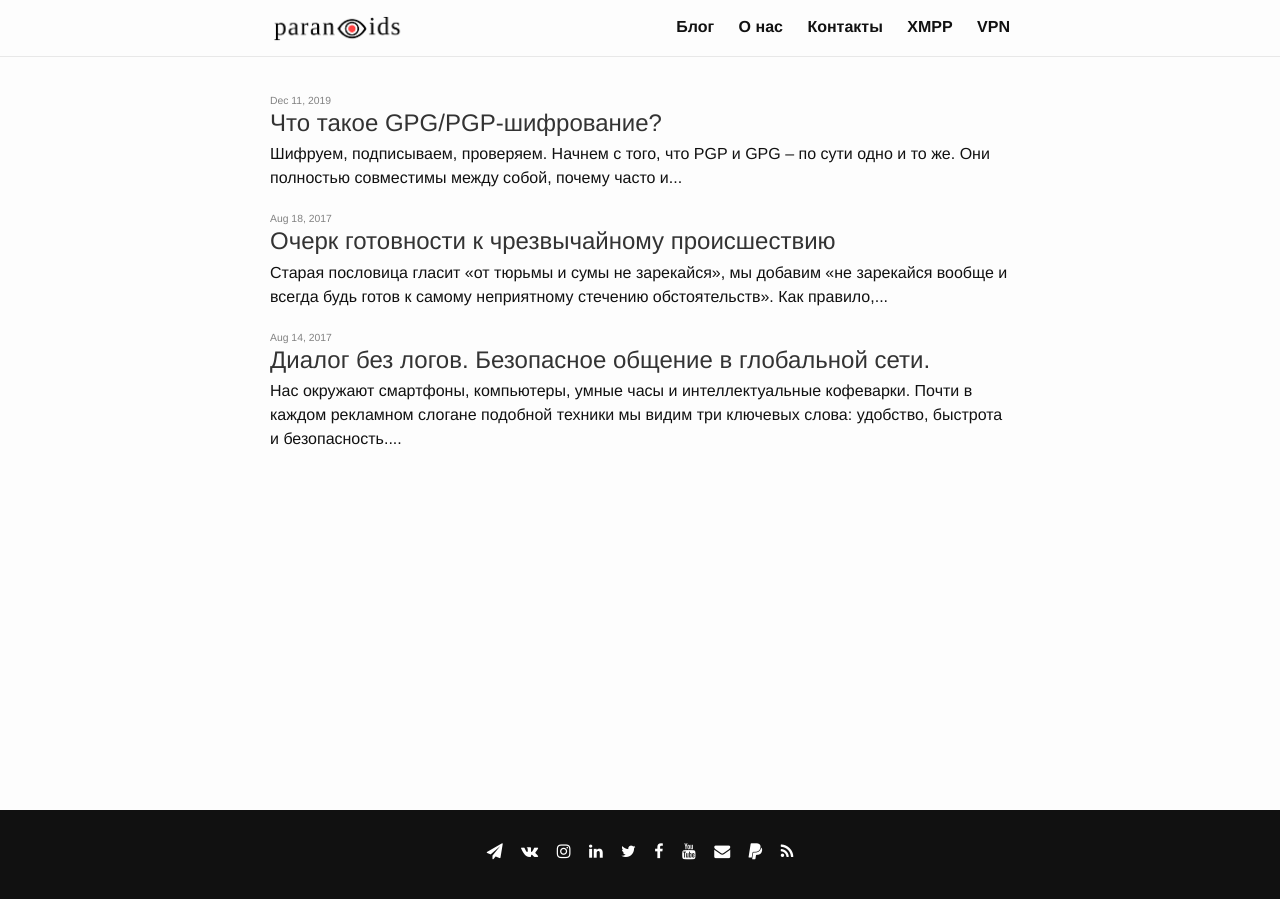
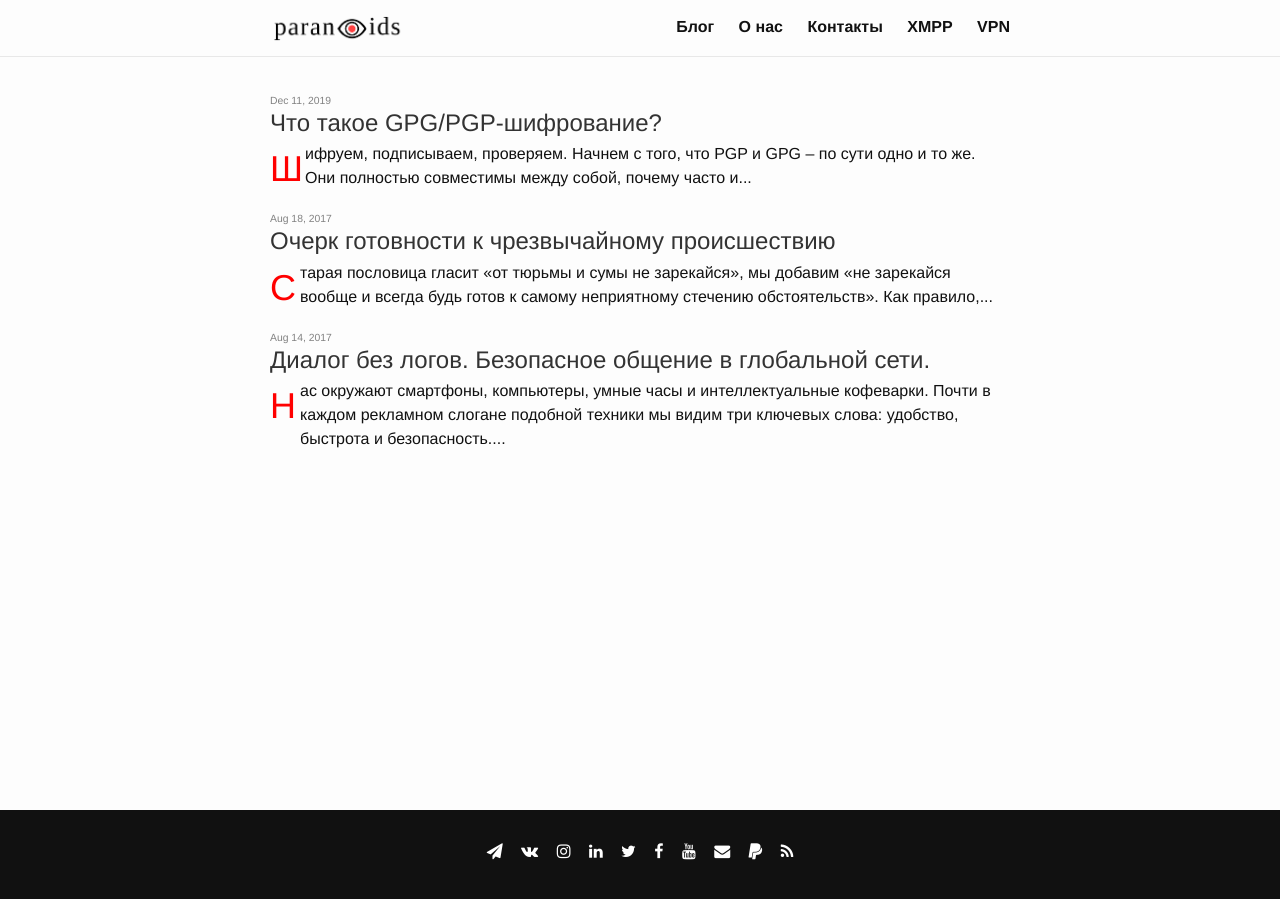
Before and after one commit to 2b7E1n6D0e5R7/2b7E1n6D0e5R7.github.io, a Jekyll site: the page built from index.html, in a window 1280 px wide. Built offline with Jekyll 4.4.1, drawn with Linux system fonts in a browser that asks for light colours; the list of posts is cut into pages by our own code.

Commit message:
Update _base.scss

```diff
--- a/_sass/minimaless/_base.scss
+++ b/_sass/minimaless/_base.scss
@@ -67,7 +67,15 @@ pre {
   margin-top: $spacing-unit / 6;
 }
 
-
+p::first-letter {
+    font-size: 36px; /* Размер буквы */
+    color: red; /* Цвет буквы */
+    float: left; /* Выравнивание по левому краю */
+    margin: 0 2px 2px -30px; /* Отступы вокруг буквы */
+   }
+p {
+    margin-left: 30px; /* Сдвигаем текст вправо */
+   }
 
 /**
  * Images
```
